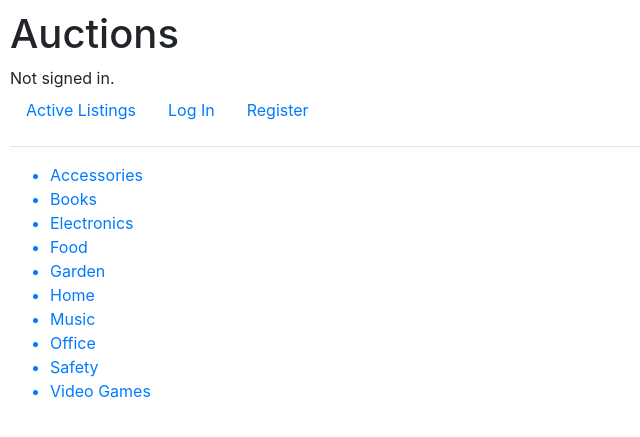
After one commit to JohnG88/cs50w-Commerce, a Django app: page /categoryPage in a window 1280 px wide. The commit adds this page. Shown: the top 437 px of the page, without its empty margins (0-640 px from the left). Run offline with Django 3.2, Linux system fonts and the light colour scheme; some libraries are stand-ins or nearby versions.

Commit message:
Added category searching links and pages.

```diff
--- /dev/null
+++ b/auctions/templates/auctions/category_page.html
@@ -0,0 +1,16 @@
+{% extends "auctions/layout.html" %}
+
+{% block body %}
+    <ul>
+        <a href="{% url 'category' 'Accessories' %}"><li>Accessories</li></a>
+        <a href="{% url 'category' 'Books' %}"><li>Books</li></a>
+        <a href="{% url 'category' 'Electronics' %}"><li>Electronics</li></a>
+        <a href="{% url 'category' 'Food' %}"><li>Food</li></a>
+        <a href="{% url 'category' 'Garden' %}"><li>Garden</li></a>
+        <a href="{% url 'category' 'Home' %}"><li>Home</li></a>
+        <a href="{% url 'category' 'Music' %}"><li>Music</li></a>
+        <a href="{% url 'category' 'Office' %}"><li>Office</li></a>
+        <a href="{% url 'category' 'Safety' %}"><li>Safety</li></a>
+        <a href="{% url 'category' 'Video Games' %}"><li>Video Games</li></a>
+    </ul>
+{% endblock %}
--- a/auctions/templates/auctions/layout.html
+++ b/auctions/templates/auctions/layout.html
@@ -30,6 +30,9 @@
                 <li class="nav-item">
                     <a class="nav-link" href="{% url 'createWatchlist' %}">{{ user.username }}'s Watchlist</a>
                 </li>
+                <li class="nav-item">
+                    <a class="nav-link" href="{% url 'categoryPage' %}">Categories</a>
+                </li>
             {% else %}
                 <li class="nav-item">
                     <a class="nav-link" href="{% url 'login' %}">Log In</a>
--- a/auctions/urls.py
+++ b/auctions/urls.py
@@ -9,6 +9,8 @@ urlpatterns = [
     path("register", views.register, name="register"),
     path("createListing", views.createListing, name="createListing"),
     path("listingPage/<int:id>/", views.listingPage, name="listingPage"),
+    path("category/<str:category>", views.category, name="category"),
+    path("categoryPage", views.categoryPage, name="categoryPage"),
     path("add_Watchlist/<int:id>", views.add_Watchlist, name="add_Watchlist"),
     path("delete_Watchlist/<int:id>", views.delete_Watchlist, name="delete_Watchlist"),
     path("createWatchlist/", views.createWatchlist, name="createWatchlist"),
--- a/auctions/views.py
+++ b/auctions/views.py
@@ -10,6 +10,7 @@ from .forms import *
 
 def index(request):
     entry = AuctionListing.objects.all()
+
 
     context = {'entry': entry}
     return render(request, "auctions/index.html", context)
@@ -129,8 +130,17 @@ def listingPage(request, id):
     context = {'entry': entry, 'comment_form': comment_form, 'form_post': form_post}
     return render(request, "auctions/listing_page.html", context)
 
-def createBid(request):
-    pass
+def category(request, category):
+    category_products = AuctionListing.objects.filter(category=category)
+
+    context = {'category_products': category_products, 'category': category}
+    return render(request, "auctions/category.html", context)
+
+def categoryPage(request):
+
+    context = {}
+    return render(request, "auctions/category_page.html", context)
+
 
 def add_Watchlist(request, id):
     entry = AuctionListing.objects.get(id=id)
```
Also changed, not shown: auctions/templates/auctions/category.html (added, +12 -0 lines).
